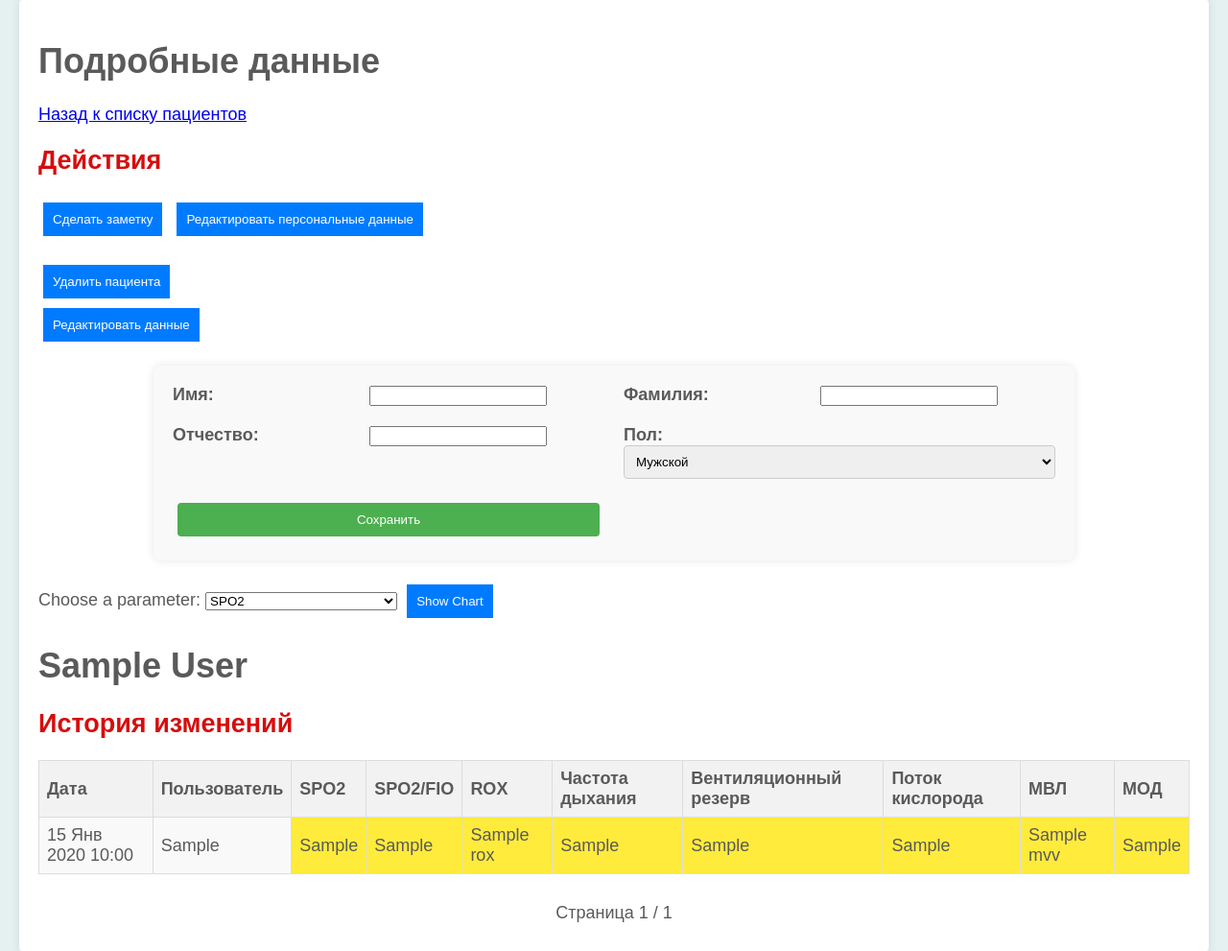
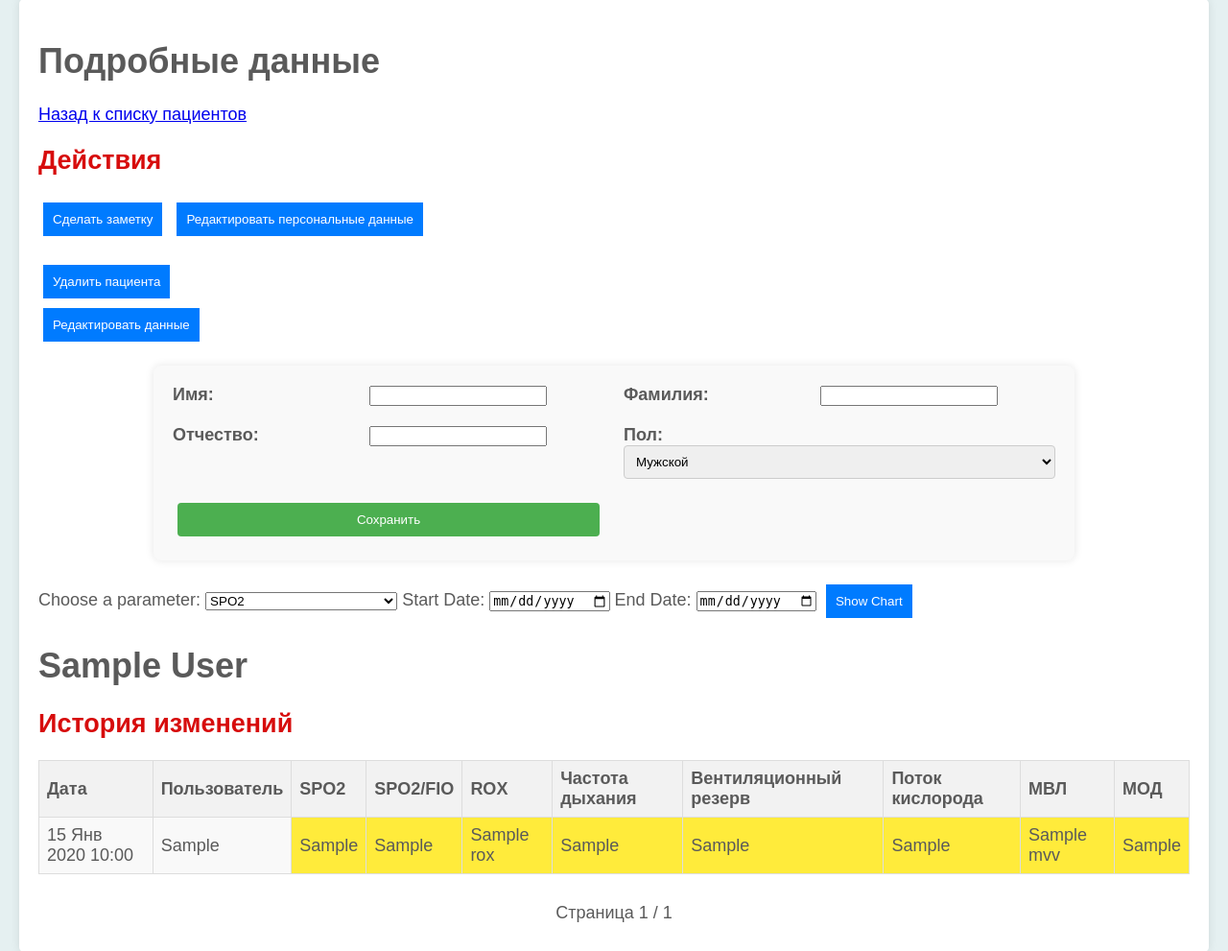
Before and after one commit to skolavsky/diplom_mrs, a Django app: template mrs_proj/clients/templates/client_detail.html in a window 1280 px wide. Shown: the part 204-1195 px from the top of the page at 96% size. Run offline with Django 4.2, Linux system fonts and the light colour scheme; tables that the repository leaves empty hold one stand-in row (values such as "Sample post"); the template is opened without the code that fills it: values that come from a table or form of the project are taken from there, most other values are stand-ins (such as "Sample title", 1, 10 or a date in 2020); some libraries are stand-ins or nearby versions.

Commit message:
feature: clients detail graph - data diapason
сделал диапазон для выбора дат для составления графика

```diff
--- a/mrs_proj/blog/templates/blog/post/list.html
+++ b/mrs_proj/blog/templates/blog/post/list.html
@@ -3,7 +3,7 @@
 {% load static %}
 {% block style %}
     <link rel="stylesheet" href="{% static 'css/posts_styles.css' %}">
-{% endblock %}{% block title %}My Blog{% endblock %}
+{% endblock %}{% block title %}Записи{% endblock %}
 
 {% block content %}
 <main>
--- a/mrs_proj/clients/templates/client_detail.html
+++ b/mrs_proj/clients/templates/client_detail.html
@@ -5,6 +5,10 @@
 {% endblock %}
 
 {% block style %}
+        <script src="https://code.jquery.com/jquery-3.6.0.min.js"></script>
+    <script src="https://code.jquery.com/ui/1.12.1/jquery-ui.min.js"></script>
+    <link rel="stylesheet" href="https://code.jquery.com/ui/1.12.1/themes/base/jquery-ui.css" />
+
     <link rel="stylesheet" href="{% static 'css/clients_details_styles.css' %}">
 {% endblock %}
 
@@ -48,7 +52,6 @@
             </form>
         </div>
 
-
         <form id="parameter-form">
             <label for="parameter-select">Choose a parameter:</label>
             <select id="parameter-select" name="parameter">
@@ -62,8 +65,13 @@
                 <option value="mv">МОД</option>
                 <!-- Добавьте другие параметры здесь -->
             </select>
+        <label for="start-date">Start Date:</label>
+        <input type="date" id="start-date" name="start_date" />
+        <label for="end-date">End Date:</label>
+        <input type="date" id="end-date" name="end_date" />
             <button type="button" id="show-chart-btn">Show Chart</button>
         </form>
+
         <!-- Контейнер для графика -->
         <div id="parameter-chart-container" style="display:none;">
             <button type="button" id="hide-chart-btn">Hide Chart</button>
@@ -74,7 +82,6 @@
         {% include 'client_detail_history_table.html' %}
 
     </main>
-
     <script src="https://code.jquery.com/jquery-3.6.0.min.js"></script>
     <script src="https://code.highcharts.com/highcharts.js"></script>
     <script src="https://code.highcharts.com/modules/series-label.js"></script>
--- a/mrs_proj/clients/templates/client_list.html
+++ b/mrs_proj/clients/templates/client_list.html
@@ -3,7 +3,7 @@
 {% block style %}
     <link rel="stylesheet" type="text/css" href="{% static 'css/clients_list_styles.css' %}">
 {% endblock %}
-{% block title %}Список клиентов{% endblock %}
+{% block title %}Список записей{% endblock %}
 {% block header %}Список записей{% endblock %}
 
 {% block content %}
--- a/mrs_proj/clients/templates/clients/graph_scripts.js
+++ b/mrs_proj/clients/templates/clients/graph_scripts.js
@@ -2,11 +2,15 @@ const showChartBtn = document.getElementById('show-chart-btn');
 const hideChartBtn = document.getElementById('hide-chart-btn');
 const chartContainer = document.getElementById('parameter-chart-container');
 const parameterSelect = document.getElementById('parameter-select');
+const startDatePicker = document.getElementById('start-date');
+const endDatePicker = document.getElementById('end-date');
 
 
 showChartBtn.addEventListener('click', function () {
     const currentParameter = parameterSelect.value;
-    const graph_url_param = `${graph_url}?parameter=${currentParameter}`;
+    const startDate = startDatePicker.value;
+    const endDate = endDatePicker.value;
+    const graph_url_param = `${graph_url}?parameter=${currentParameter}&start_date=${startDate}&end_date=${endDate}`;
 
     fetch(graph_url_param)
         .then(response => response.json())
--- a/mrs_proj/web_handler/templates/home.html
+++ b/mrs_proj/web_handler/templates/home.html
@@ -3,7 +3,7 @@
 {% block style %}
         <link rel="stylesheet" type="text/css" href="{% static 'css/home_styles.css' %}">
 {% endblock %}
-{% block title %}Home{% endblock %}
+{% block title %}Главная страница{% endblock %}
 {% block header %}Главная страница{% endblock %}
 
 {% block content %}
```
Also changed, not shown: mrs_proj/clients/views.py (+11 -6 lines), 1 other file.
